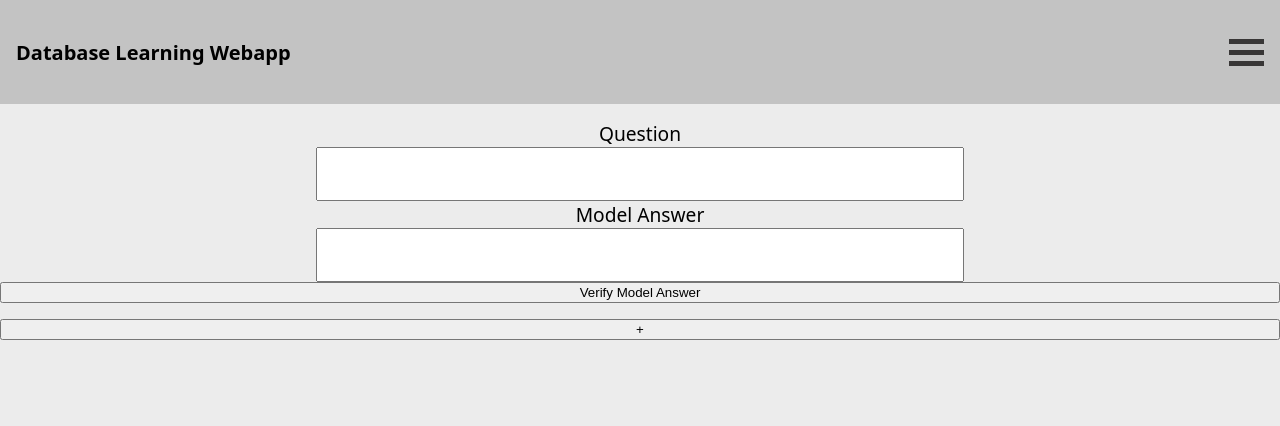
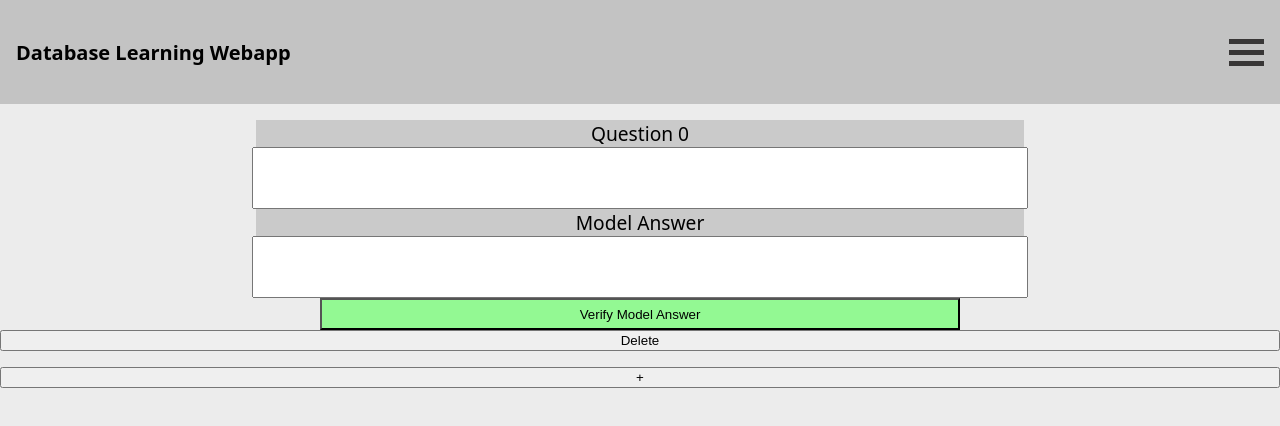
Before and after one commit to MiroHoo/DatabaseStudyWebapp, a React (Vite) app in the folder Database-Project-Webapp/: page /test in a window 1280 px wide. Shown: the top 426 px of the page. Built offline with nearby package versions, Linux system fonts and the light colour scheme.

Commit message:
Css changes, delete button, animations etc for the testpage

```diff
--- a/Database-Project-Webapp/src/components/TestCreator.jsx
+++ b/Database-Project-Webapp/src/components/TestCreator.jsx
@@ -14,22 +14,31 @@ useEffect(()=>{AddQuestion()}, [])
   )
 //function for adding a question to the question array
 function AddQuestion() {
+  const arraypos = state.length
+  console.log(state)
   var QuestionArray = [
     <div className='TestContainer' key={"Question_" + questionId++}>
-    <h className="TestHeader">Question</h>
+    <h className="TestHeader">Question {arraypos}</h>
     <input className='TestInput'></input>
     <h className="TestHeader">Model Answer</h>
-    <input className='TestInput'></input>
-    <button>Verify Model Answer</button>
+    <div className='Testinputcontainer'><input className='TestInput'></input></div>
+    <button className='TestVerify'>Verify Model Answer</button>
+    <button onClick={()=>DeleteQuestion(arraypos+1)}>Delete</button>
     </div>
     ]
     setState([
       ...state,
       [QuestionArray]
     ]);
-
 }
-
+function DeleteQuestion(deletepos) {
+  console.log(deletepos)
+  var newstate = state
+  var splice = newstate.splice(deletepos-1,0)
+  console.log(newstate)
+  console.log(splice)
+  setState(newstate)
+}
 }
 
 
--- a/Database-Project-Webapp/src/css/TestCreator.css
+++ b/Database-Project-Webapp/src/css/TestCreator.css
@@ -3,17 +3,27 @@
     flex-direction: column;
     margin-top: 1rem;
     margin-bottom: 1rem;
+    animation: fade-in 200ms;
 }
 .TestHeader{
     font-size: 1.2rem;
+    width: 60%;
+    align-self: center;
+    text-align: center;
+    background-color: rgb(202, 202, 202);
+    font-family: system-ui, -apple-system, BlinkMacSystemFont, 'Segoe UI', Roboto, Oxygen, Ubuntu, Cantarell, 'Open Sans', 'Helvetica Neue', sans-serif;
+}
+.TestInput{
+    height: clamp(1rem,7vh,12rem);
+    font-size: clamp(1rem,1.7vh,12rem);
+    width: 60%;
+    align-self: center;
     text-align: center;
 }
-.TestInput{
-    height: 3rem;
-    width: 50%;
-    align-self: center;
-    font-size: 1rem;
-    text-align: center;
+.Testinputcontainer{
+    display: flex;
+    align-items: center;
+    justify-content: center;
 }
 .Tests{
     display: flex;
@@ -21,3 +31,29 @@
     flex-direction: column;
     align-self: center;
 }
+.TestVerify{
+    width: 50%;
+    height: clamp(2rem,3vh,12rem);;
+    display: flex;
+    align-self: center;
+    align-items: center;
+    justify-content: center;
+    background-color: rgba(113, 255, 113, 0.719);
+    &:hover{
+    transition: all 0.3s;
+    transform: translateY(-3px);
+    background-color: #bdbdbd83;
+    cursor: pointer;
+ }
+}
+
+@keyframes fade-in {
+  0% { opacity: 0; }
+  33%  { opacity: 0.3; }
+  66% { opacity: 0.6; }
+  100% { opacity: 1; }
+}
+
+@keyframes fade-out {
+
+}
```
